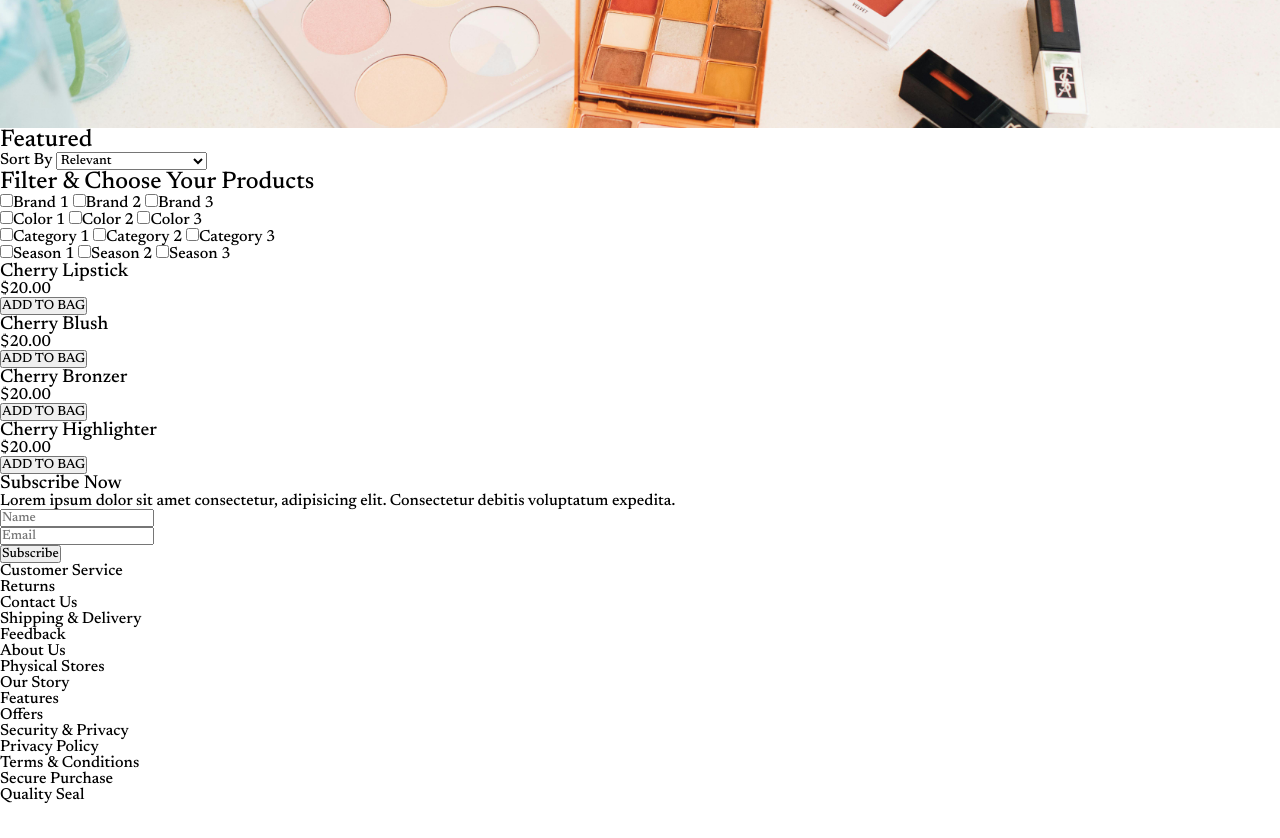
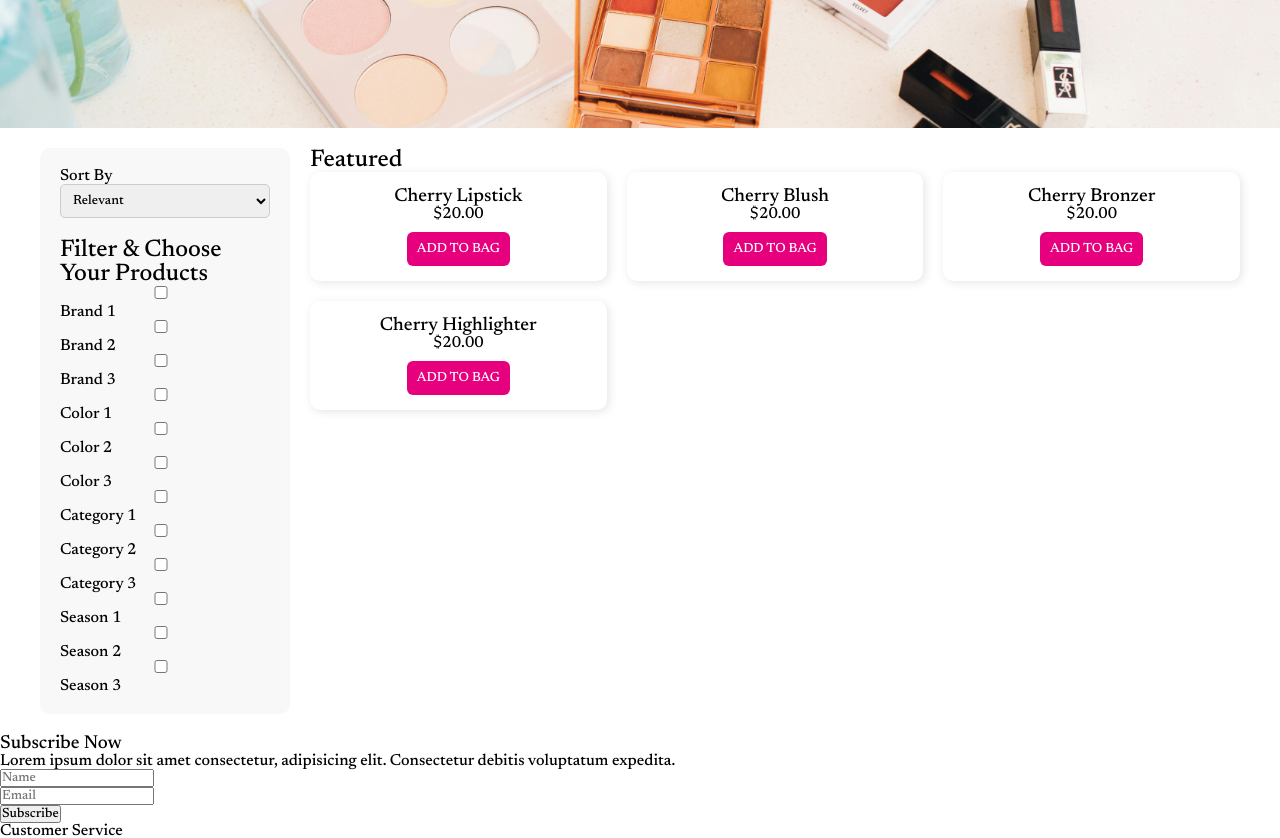
Before and after one commit to brenda255/makeup-store, a plain HTML site: page index.html in a window 1280 px wide. Shown: the part 520-1358 px from the top of the page. Before the commit the page ends 1323 px from the top, so only its background shows below. Drawn offline with Linux system fonts and the light colour scheme; a web font is replaced by a local one.

Commit message:
cleaned up html code under product cards, added css

```diff
--- a/index.html
+++ b/index.html
@@ -140,8 +140,8 @@
                                 <i class="fa-solid fa-magnifying-glass search-icon"></i>
                             </div>
 
-                        <div class="user-icon"><i class="fa-solid fa-user"></i></div>
-                        <div class="cart-icon"><i class="fa-solid fa-cart-shopping"></i></div>
+                            <div class="user-icon icons"><i class="fa-solid fa-user"></i></div>
+                            <div class="cart-icon icons"><i class="fa-solid fa-cart-shopping"></i></div>
                         </div>
 
                     </div>
@@ -150,15 +150,15 @@
                 </nav>
             </div>
     </header>
-    <main>
+
     <!-- Hero Section -->
     <div class="hero">
         <img src="images/makeup 1.jpg" alt="">
     </div>
 
     <!-- Sort By Section -->
-        <h2>Featured</h2>
-
+    <div class="shop-layout">
+        <aside class="sidebar">
             <div class="sort-by">
                 <form action="">
                     <label for="">Sort By</label>
@@ -208,62 +208,45 @@
                 </div>
 
             </div>
+        </aside>
+        <main class="product-section">
+            <h2>Featured</h2>
+
             <!-- Product ShowCase -->
             <div class="product-showcase">
                 <!-- Product 1 -->
-            <div class="product-1">
+                <div class="product">
                     <!-- <img src="images/product-1.jpg" alt="" class="product-card"> -->
-                <!-- Product Card Content -->
-                <div class="product-card-content">
                     <h3 class="product-card-heading">Cherry Lipstick</h3>
                     <div class="product-card-price">$20.00</div>
-                </div>
-                <!-- Add to Bag Button -->
-                <div class="product-card-button">
                     <button class="add-to-bag-btn">ADD TO BAG</button>
                 </div>
 
                 <!-- Product 2 -->
-                <div class="product-2">
+                <div class="product">
                     <!-- <img src="images/product-1.jpg" alt="" class="product-card"> -->
-                    <!-- Product Card Content -->
-                    <div class="product-card-content">
                     <h3 class="product-card-heading">Cherry Blush</h3>
                     <div class="product-card-price">$20.00</div>
-                    </div>
-                    <!-- Add to Bag Button -->
-                    <div class="product-card-button">
                     <button class="add-to-bag-btn">ADD TO BAG</button>
                 </div>
 
-
                 <!-- Product 3 -->
-                    <div class="product-3">
+                <div class="product">
                     <!-- <img src="images/product-1.jpg" alt="" class="product-card"> -->
-                        <!-- Product Card Content -->
-                        <div class="product-card-content">
                     <h3 class="product-card-heading">Cherry Bronzer</h3>
                     <div class="product-card-price">$20.00</div>
-                        </div>
-                        <!-- Add to Bag Button -->
-                        <div class="product-card-button">
                     <button class="add-to-bag-btn">ADD TO BAG</button>
                 </div>
 
 
                 <!-- Product 4 -->
-                        <div class="product-4">
+                <div class="product">
                     <!-- <img src="images/product-1.jpg" alt="" class="product-card"> -->
-                            <!-- Product Card Content -->
-                            <div class="product-card-content">
                     <h3 class="product-card-heading">Cherry Highlighter</h3>
                     <div class="product-card-price">$20.00</div>
-                            </div>
-                            <!-- Add to Bag Button -->
-                            <div class="product-card-button">
                     <button class="add-to-bag-btn">ADD TO BAG</button>
                 </div>
-
+            </div>
     </div>
     </main>
 
--- a/styles.css
+++ b/styles.css
@@ -235,6 +235,10 @@ img.store-logo {
     margin-left: auto;
 }
 
+.icons:hover{
+    color: #666;
+}
+
 .hero {
     width: 100%;
     height: 60vh;
@@ -249,3 +253,110 @@ img.store-logo {
     height: auto;
     object-fit: cover;
 }
+
+.shop-layout{
+    display: flex;
+    gap: 20px;
+    max-width: 1200px;
+    margin: 20px auto;
+}
+
+/* Left Sidebar */
+.sidebar{
+    width: 250px;
+    padding: 20px;
+    background: #f8f8f8;
+    border-radius: 10px;
+}
+/* Sort by section */
+.sort-by{
+    margin-bottom: 20px;
+}
+
+.sort-by select{
+    width: 100%;
+    padding: 8px;
+    border-radius: 5px;
+    border: 1px solid#ccc;
+}
+
+/* Filter Section */
+.filter-by h3{
+    font-size: 16px;
+    font-weight: bold;
+    margin-bottom: 5px;
+}
+
+.filter-by form{
+    display: flex;
+    flex-direction: column;
+}
+
+.filter-by input{
+    margin-bottom: 5px;
+}
+.filter-by input[type="checkbox"] {
+    margin-right: 8px;
+    vertical-align: middle;
+}
+
+/* Featured Products Section */
+.product-section {
+    flex: 1;
+}
+
+.product-showcase {
+    display: grid;
+    grid-template-columns: repeat(3,1fr);
+    gap: 20px;
+}
+
+/* Product Card */
+.product {
+    background: white;
+    padding: 15px;
+    border-radius: 10px;
+    box-shadow: 2px 2px 10px rgba(0, 0, 0, 0.1);
+    text-align: center;
+}
+
+.add-to-bag-btn{
+    margin-top: 10px;
+    padding: 10px;
+    background: #e6007e;
+    color:white;
+    border: none;
+    border-radius: 6px;
+    cursor: pointer;
+}
+
+
+
+
+
+
+
+
+
+
+
+
+
+
+
+
+
+
+
+/* Responsive Design */
+@media (max-width: 768px) {
+    .shop-layout {
+        flex-direction: column;
+    }
+    .sidebar {
+        width: 100%;
+    }
+    .product-showcase{
+        grid-template-columns: repeat(2,1fr);
+    }
+}
```
Also changed, not shown: 1 other file. Lines whose indentation alone changed are shown as unchanged.
